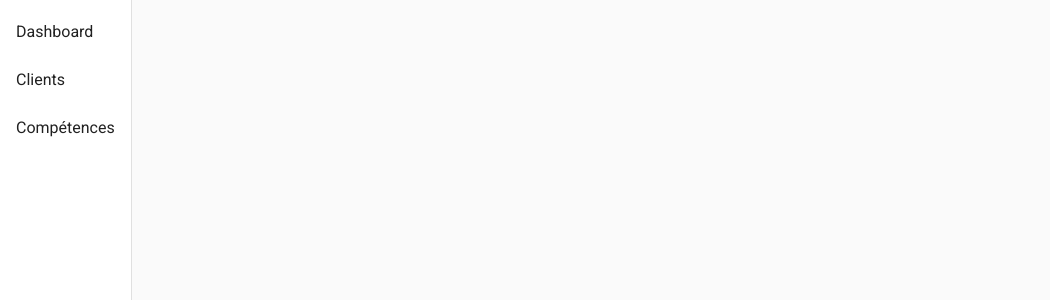
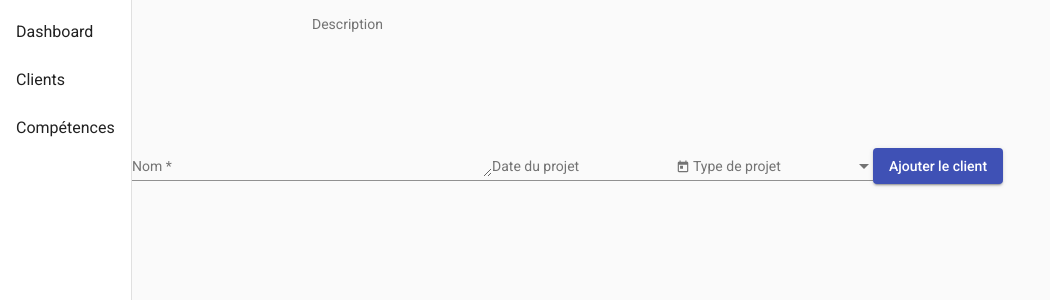
Before and after one commit to khylias/admin-miaw, an Angular app: page /clients/nouveau in a window 1280 px wide. Before the commit this address led to /. Shown: the top 300 px of the page, without its empty margins (0-1050 px from the left). Built offline with nearby package versions, Linux system fonts and the light colour scheme.

Commit message:
Add Client form and Api Services

```diff
--- /dev/null
+++ b/src/app/client-form/client-form.component.html
@@ -0,0 +1,38 @@
+<form [formGroup]="form" (ngSubmit)="add()">
+    <mat-form-field>
+        <mat-label for="name">Nom</mat-label>
+        <input type="text" matInput formControlName="name" id="name">
+
+        <mat-error>
+            <span *ngIf="form.get('name').hasError('required')">
+                Le nom est obligatoire.
+            </span>
+            <span *ngIf="form.get('name').hasError('minlength')">
+                La description doit comporter plus de 2 caractères.
+            </span>
+        </mat-error>
+    </mat-form-field>
+
+    <mat-form-field>
+        <mat-label for="description">Description</mat-label>
+        <textarea matInput formControlName="description" name="description" id="description" cols="30" rows="10"></textarea>
+    </mat-form-field>
+
+    <mat-form-field>
+        <mat-label for="date">Date du projet</mat-label>
+        <input matInput formControlName="date" name="date" id="date" [matDatepicker]="picker">
+        <mat-datepicker-toggle matSuffix [for]="picker"></mat-datepicker-toggle>
+        <mat-datepicker #picker></mat-datepicker>
+    </mat-form-field>
+
+    <mat-form-field>
+        <mat-label for="type">Type de projet</mat-label>
+        <mat-select formControlName="type" name="type" id="type">
+            <mat-option value="site">Site Web</mat-option>
+            <mat-option value="seo">Référencement</mat-option>
+            <mat-option value="design">Webdesign</mat-option>
+        </mat-select>
+    </mat-form-field>
+
+    <button mat-raised-button color="primary" type="submit">Ajouter le client</button>
+</form>
--- /dev/null
+++ b/src/app/client-form/client-form.component.ts
@@ -0,0 +1,38 @@
+import { Component, OnInit } from '@angular/core';
+import { FormBuilder, FormGroup, Validators } from '@angular/forms';
+import { Router } from '@angular/router';
+
+import { ClientsService } from '../services/clients.service';
+
+@Component({
+    selector: 'app-client-form',
+    templateUrl: './client-form.component.html',
+    styleUrls: ['./client-form.component.scss']
+})
+export class ClientFormComponent implements OnInit {
+    name = '';
+    public form: FormGroup;
+
+    constructor(private clientsService: ClientsService,
+        private fb: FormBuilder,
+        private router: Router) { }
+
+    ngOnInit(): void {
+        this.initForm();
+    }
+
+    add() {
+        this.clientsService.addClient(this.form.value).subscribe(response => {
+            this.router.navigate(['/clients']);
+        });
+    }
+
+    initForm() {
+        this.form = this.fb.group({
+            name: ['', [Validators.required, Validators.minLength(2)]],
+            description: [''],
+            date: [''],
+            type: ['']
+        });
+    }
+}
--- a/src/app/clients/clients.component.html
+++ b/src/app/clients/clients.component.html
@@ -1,3 +1,4 @@
+<a routerLink="nouveau">Ajouter un client</a>
 <ul>
     <li *ngFor="let client of clients">
         <app-client-item [client]="client"></app-client-item>
--- a/src/app/clients/clients.component.ts
+++ b/src/app/clients/clients.component.ts
@@ -17,7 +17,9 @@ export class ClientsComponent implements OnInit {
     }
 
     getClients() {
-        this.clients = this.clientsService.getClients();
+        this.clientsService.getClients().subscribe(response => {
+            this.clients = response;
+        });
     }
 
 }
--- a/src/app/dashboard/dashboard.component.ts
+++ b/src/app/dashboard/dashboard.component.ts
@@ -34,9 +34,12 @@ export class DashboardComponent implements OnInit {
     constructor(private clientsService: ClientsService) { }
 
     ngOnInit(): void {
+        this.getClients();
     }
 
     getClients() {
-        this.clients = this.clientsService.getClients();
+        this.clientsService.getClients().subscribe(response => {
+            this.clients = response;
+        });
     }
 }
--- a/src/app/models/client.ts
+++ b/src/app/models/client.ts
@@ -1,3 +1,6 @@
 export interface Client {
     name: String;
+    description?: String;
+    date?: String;
+    type?: String;
 }
--- a/src/app/services/clients.service.ts
+++ b/src/app/services/clients.service.ts
@@ -1,4 +1,6 @@
+import { HttpClient } from '@angular/common/http';
 import { Injectable } from '@angular/core';
+import { Observable } from 'rxjs';
 
 import { Client } from '../models/client';
 
@@ -19,9 +21,13 @@ export class ClientsService {
         }
     ];
 
-    constructor() { }
+    constructor(private httpClient: HttpClient) { }
 
-    getClients(): Client[] {
-        return this.clientsData;
+    getClients(): Observable<any> {
+        return this.httpClient.get('http://localhost:3000/clients');
+    }
+
+    addClient(data: Client) {
+        return this.httpClient.post('http://localhost:3000/clients', data);
     }
 }
```
Also changed, not shown: src/app/app-routing.module.ts (+11 -2 lines), src/app/app.module.ts (+22 -2 lines), src/app/client-form/client-form.component.scss (added), 1 other file (tests, documents, lock files or other folders).
